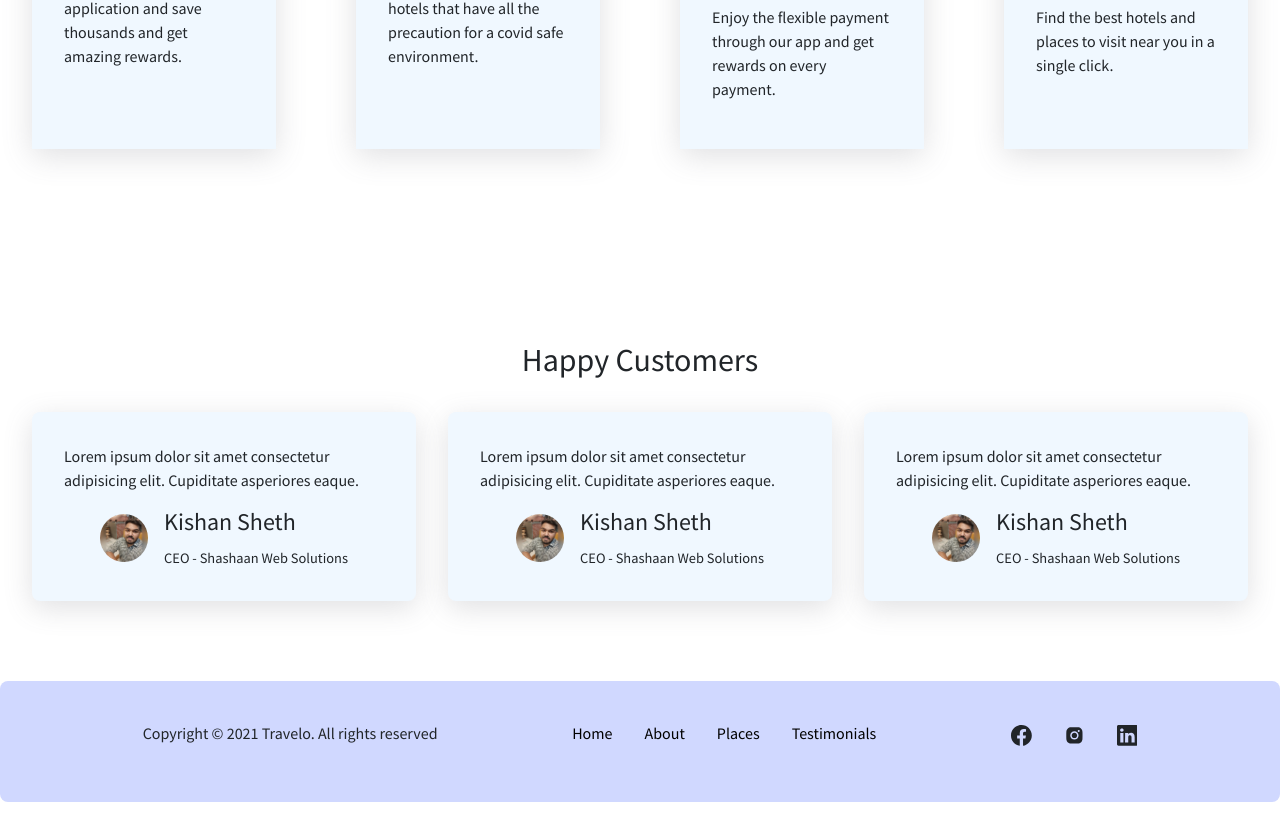
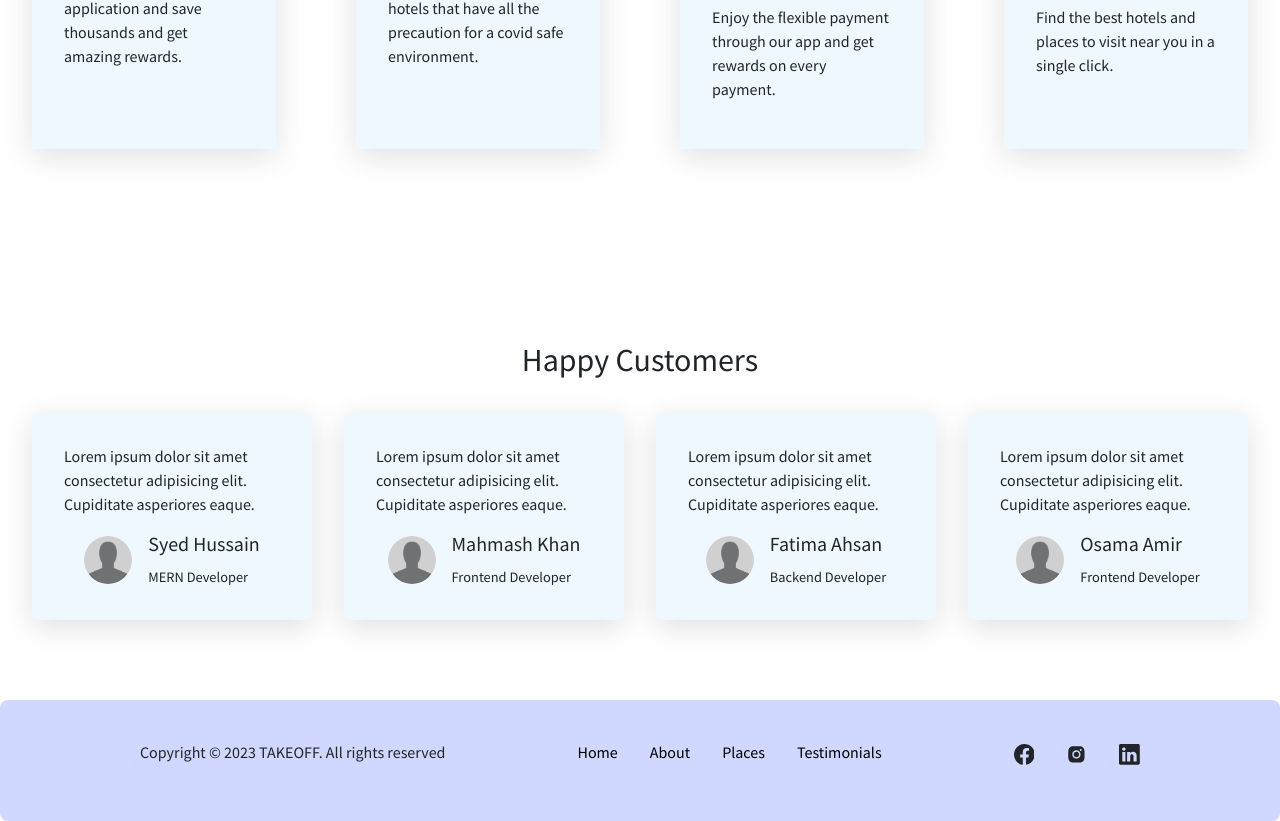
Before and after one commit to SyedHussain-01/TravelAgentDirectory-Frontend, a React (Create React App) app: page / in a window 1280 px wide. Shown: the part 1313-2134 px from the top of the page. Built offline with nearby package versions, Linux system fonts and the light colour scheme.

Commit message:
dark mode for dashboard

```diff
--- a/src/components/landing_page/Footer.jsx
+++ b/src/components/landing_page/Footer.jsx
@@ -5,7 +5,7 @@ import { AiFillInstagram } from "react-icons/ai";
 export default function Footer() {
   return (
     <FooterContainer>
-      <span>Copyright &copy; 2021 Travelo. All rights reserved</span>
+      <span>Copyright &copy; 2023 TAKEOFF. All rights reserved</span>
       <ul className="links">
         <li>
           <a href="#hero">Home</a>
--- a/src/components/landing_page/Testimonials.jsx
+++ b/src/components/landing_page/Testimonials.jsx
@@ -1,6 +1,6 @@
 import React from "react";
 import styled from "styled-components";
-import avatarImage from "../assets/avatarImage.jpeg";
+import avatarImage from "../assets/avatar.png";
 export default function Testimonials() {
   return (
     <Section id="testimonials">
@@ -16,8 +16,8 @@ export default function Testimonials() {
           <div className="info">
             <img src={avatarImage} alt="" />
             <div className="details">
-              <h4>Kishan Sheth</h4>
-              <span>CEO - Shashaan Web Solutions</span>
+              <h5>Syed Hussain</h5>
+              <span>MERN Developer</span>
             </div>
           </div>
         </div>
@@ -29,8 +29,8 @@ export default function Testimonials() {
           <div className="info">
             <img src={avatarImage} alt="" />
             <div className="details">
-              <h4>Kishan Sheth</h4>
-              <span>CEO - Shashaan Web Solutions</span>
+              <h5>Mahmash Khan</h5>
+              <span>Frontend Developer</span>
             </div>
           </div>
         </div>
@@ -42,8 +42,21 @@ export default function Testimonials() {
           <div className="info">
             <img src={avatarImage} alt="" />
             <div className="details">
-              <h4>Kishan Sheth</h4>
-              <span>CEO - Shashaan Web Solutions</span>
+              <h5>Fatima Ahsan</h5>
+              <span>Backend Developer</span>
+            </div>
+          </div>
+        </div>
+        <div className="testimonial">
+          <p>
+            Lorem ipsum dolor sit amet consectetur adipisicing elit. Cupiditate
+            asperiores eaque.
+          </p>
+          <div className="info">
+            <img src={avatarImage} alt="" />
+            <div className="details">
+              <h5>Osama Amir</h5>
+              <span>Frontend Developer</span>
             </div>
           </div>
         </div>
--- a/src/pages/Dashboard.js
+++ b/src/pages/Dashboard.js
@@ -8,6 +8,7 @@ import { useLocation } from "react-router-dom";
 import Packages from "../components/dashboard/Packages";
 import Requests from "../components/dashboard/Requests";
 import OngoingPackages from "../components/dashboard/OngoingPackages";
+import { ColorModeContext, useMode } from "../theme";
 
 export const Dashboard = () => {
   const [isSidebar, setIsSidebar] = useState(true);
@@ -40,8 +41,12 @@ export const Dashboard = () => {
     dashboardRouter();
   }, [pathname]);
 
+  const [theme, colorMode] = useMode();
+
   return (
     <>
+      <ColorModeContext.Provider value={colorMode}>
+        <ThemeProvider theme={theme}>
           <CssBaseline />
           <div className="app">
             <Sidebar isSidebar={isSidebar} />
@@ -56,12 +61,14 @@ export const Dashboard = () => {
               ) : tab == 4 ? (
                 <Requests />
               ) : tab == 5 ? (
-            <OngoingPackages/>
+                <OngoingPackages />
               ) : (
                 <Packages />
               )}
             </main>
           </div>
+        </ThemeProvider>
+      </ColorModeContext.Provider>
     </>
   );
 };
```
Also changed, not shown: src/components/assets/avatarImage.jpeg (deleted). Lines whose indentation alone changed are shown as unchanged.
